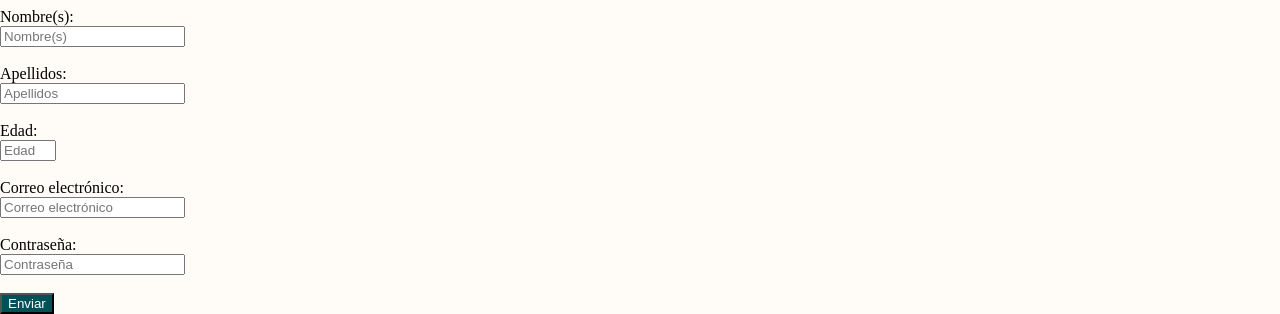
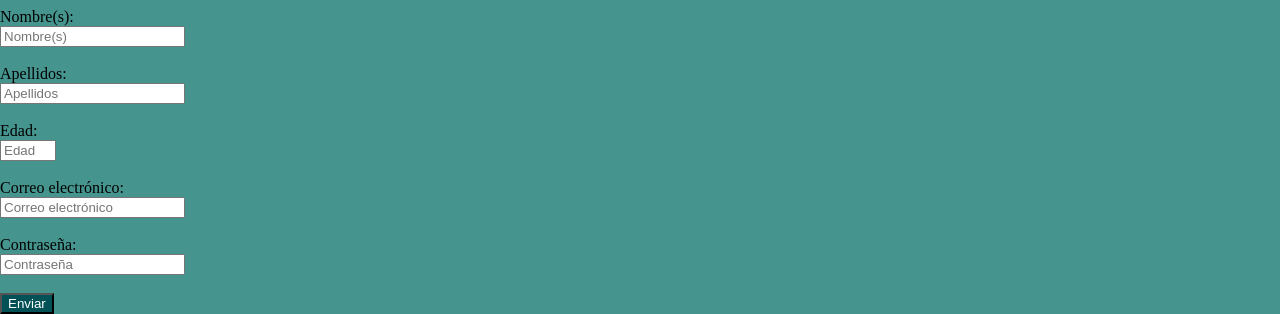
Before and after one commit to luisglezlab/santander-front, a plain HTML site: page index.html in a window 1280 px wide. Shown: the part 538-852 px from the top of the page. Drawn offline with Linux system fonts and the light colour scheme.

Commit message:
Cambie el Background-color

```diff
--- a/styles.css
+++ b/styles.css
@@ -1,5 +1,5 @@
 body{
-    background-color: #fffbf7;
+    background-color: #45948d;
     margin: 0;
     padding: 0;
 }
```
